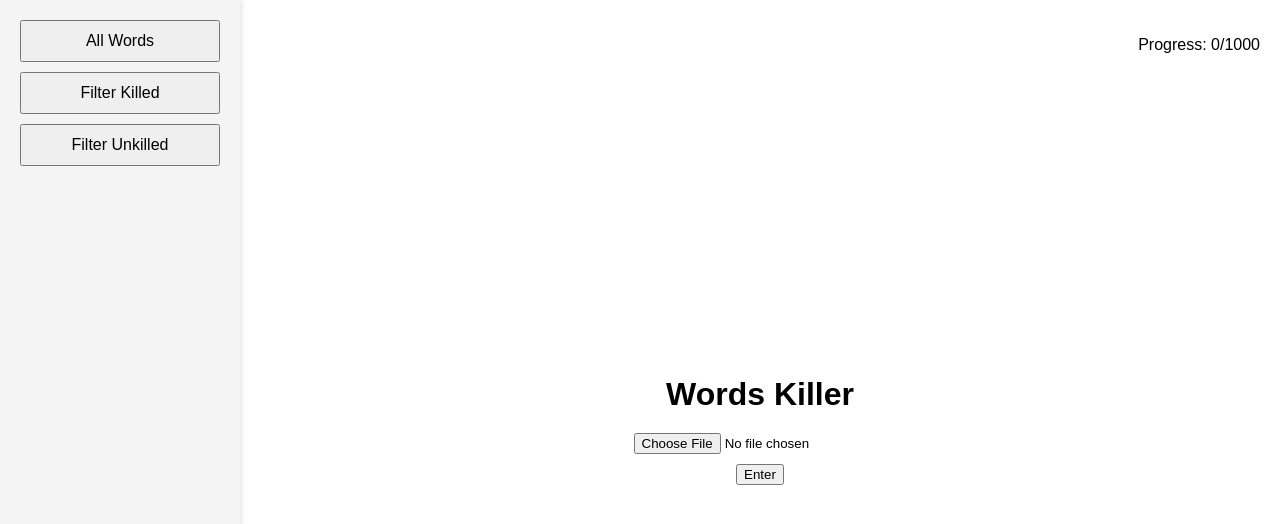
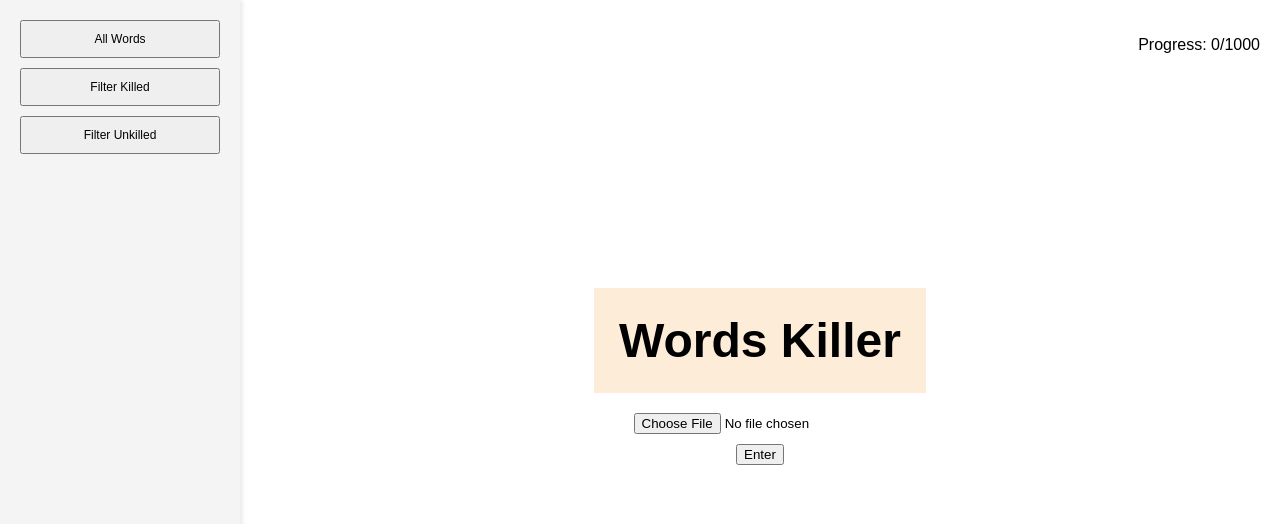
Before and after one commit to ruiying-cai/WordsKiller-CustomVocabulary, a website: page index.html in a window 1280 px wide. Drawn offline with Linux system fonts and the light colour scheme.

Commit message:
Update style.css

```diff
--- a/style.css
+++ b/style.css
@@ -3,6 +3,7 @@ body {
     margin: 0;
     padding: 0;
     display: flex;
+    height: 100vh;
 }
 
 #sidebar {
@@ -19,7 +20,7 @@ body {
     width: 100%;
     padding: 10px;
     margin-bottom: 10px;
-    font-size: 16px;
+    font-size: 12px;
     cursor: pointer;
 }
 
@@ -27,17 +28,23 @@ body {
     flex: 1;
     padding: 20px;
     text-align: center;
-    margin-left: 240px; /* 增加间隔 */
+    margin-left: 240px;
     display: flex;
     flex-direction: column;
     align-items: center;
     justify-content: center;
-    height: 100vh; /* 使内容垂直居中 */
+    height: 85%;
 }
 
 #main h1, #all-words-page h1 {
     text-align: center;
     margin-bottom: 20px;
+}
+
+#main h1{
+    font-size: 48px;
+    background-color: rgb(252, 236, 216);
+    padding: 25px;
 }
 
 #main button {
@@ -51,7 +58,7 @@ body {
 }
 
 .word {
-    margin: 20px 0; /* 增加间隔 */
+    margin: 20px 0;
     text-align: left;
 }
 
```
